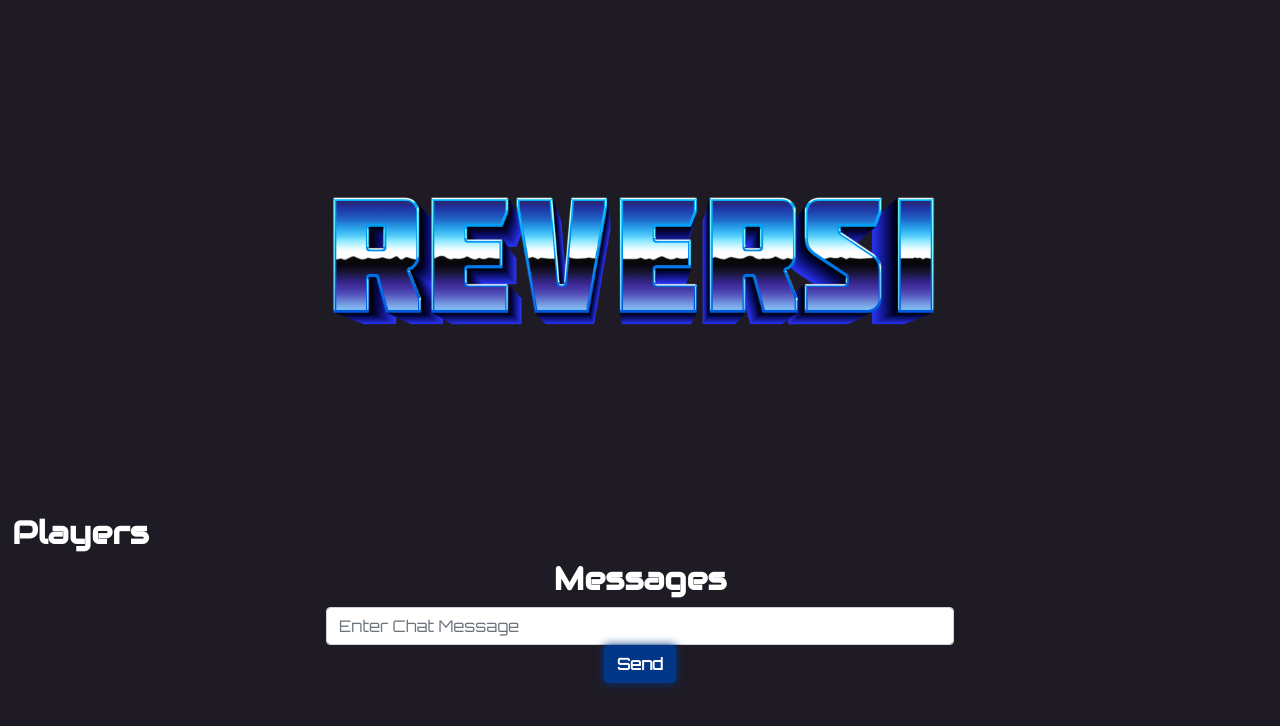
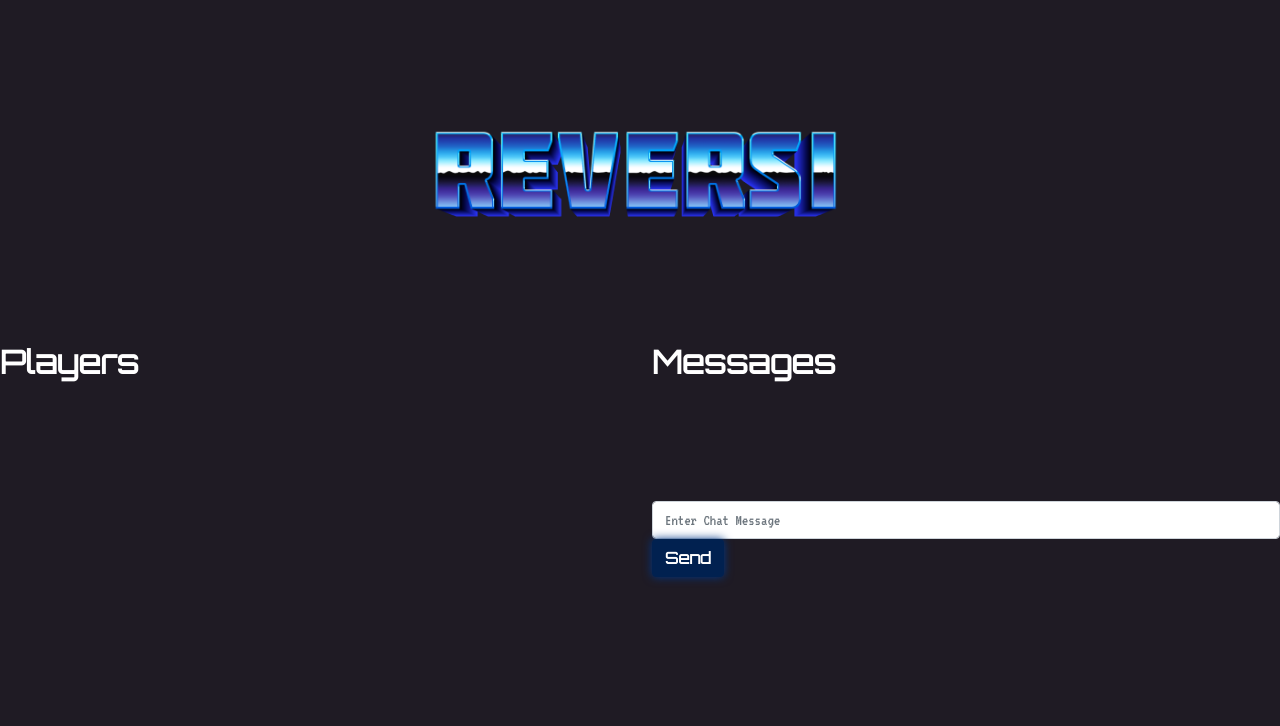
Before and after one commit to LeviticusNelson/node-js-app, a website: page public/lobby.html in a window 1280 px wide. Drawn offline with nearby package versions, Linux system fonts and the light colour scheme; no server answers.

Commit message:
Added new styling and added info in the about page

```diff
--- a/public/assets/css/main.css
+++ b/public/assets/css/main.css
@@ -1,13 +1,13 @@
 @import url('https://fonts.googleapis.com/css2?family=Orbitron&display=swap');
-@import url('https://fonts.googleapis.com/css2?family=Audiowide&display=swap');
+@import url('https://fonts.googleapis.com/css2?family=VT323&display=swap');
 
 body {
     background-color: #1F1B24;
     color: white;
 }
 
-img {
-    max-width: 60%;
+#top-splash {
+    max-width: 40%;
     height: auto;
     object-fit: cover;
 }
@@ -17,14 +17,21 @@ img {
     max-width: 65%;
 }
 
-h2{
-    font-family: 'Audiowide', cursive;
+h1, h3, p{
+    font-family: 'VT323', monospace;
+    font-weight: 600;
+    color: #00FF41;
+}
+
+input, #blacksum, #whitesum {
+    font-family: 'VT323', monospace;
     font-weight: 600;
 }
 
-.btn, input, h3, p{
+h2,.btn{
     font-family: 'Orbitron', sans-serif;
     font-weight: 600;
+    box-shadow: 0 0 10px inherit;
 }
 
 a.btn-info:link {
@@ -39,15 +46,21 @@ a.btn-info:hover {
     border-color: #34b0b3;
 }
 
-a.btn-secondary,button.btn-secondary {
+a.btn-secondary,button.btn-secondary,a.btn.btn-secondary{
     background-color: #023788;
     border-color: #023788;
     box-shadow: 0 0 10px #023788;
 }
 
-a.btn-secondary, button.btn-secondary:hover {
+a.btn-secondary, button.btn-secondary,a.btn.btn-secondary:hover {
     background-color: #012150;
     border-color: #012150;
+}
+
+#messages {
+    min-height: 7em;
+    max-height: 7em;
+    overflow-y: auto;
 }
 
 table#game_board td{
--- a/public/js/main.js
+++ b/public/js/main.js
@@ -200,6 +200,7 @@ function send_message(){
     payload.message = $('#send_message_holder').val();
     console.log('*** Client Log Message: \'send_message\' payload: ' + JSON.stringify(payload));
     socket.emit('send_message', payload);
+    $('#send_message_holder').val("");
 }
 
 socket.on('send_message_response', function(payload) {
@@ -211,7 +212,8 @@ socket.on('send_message_response', function(payload) {
     var newNode = $(newHTML);
     newNode.hide();
     $('#messages').append(newNode);
-    newNode.slideDown(1000);
+    newNode.show();
+    $('#messages').scrollTop(10000000000);
 });
 
 function makeInviteButton(socket_id){
@@ -255,7 +257,7 @@ $(function() {
     console.log('*** Client Log Message: \'join_room\' payload: ' + JSON.stringify(payload));
     socket.emit('join_room', payload);
 
-    $('#quit').append('<a href="lobby.html?username='+username+'" class="btn btn-secondary active" role="button" aria-pressed="true">Quit</a>')
+    $('#quit').append('<a href="lobby.html?username='+username+'" class="btn btn-danger" role="button" aria-pressed="true">Quit</a>')
 });
 
 var old_board = [
--- a/public/lobby.html
+++ b/public/lobby.html
@@ -11,33 +11,40 @@
    </head>
    <body>
       <div class="container-fluid text-center">
+         <a href='index.html'>
+           <img class='img-fuild' src="assets/images/top-splash.png" alt="Reversi logo" id='top-splash'/>
+         </a>
+      </div>
          <div class="row">
-            <div class="col">
-               <img class='img-fuild' src="assets/images/top-splash.png" alt="Reversi logo" id='top-splash'/>
-               <div class="row align-items-end" id='players'>
+
+               <div class="col" id='players'>
                   <div class="col-1 text-right">
                      <h2>Players</h2>
                   </div>
-                  <div class="col-3">
+               </div>
+               <div class="col float-right align-items-end" style='max-height: 100vh;'>
+                     <h2>Messages</h2>
+                     <div id='messages'></div>
+                  <div class='form-inline align-items-center'>
+                     <form onsubmit="send_message(); return false;" class="form-inline">
+                        <div class='col-auto'>
+                           <div class="form-group">
+                              <label for='send_message_holder' class='col-form-label sr-only d-none'>Enter Your Chat Message</label>
+                              <input class='form-control' type='text' value='' id='send_message_holder' placeholder="Enter Chat Message"/>
+                           </div>
+                        </div>
+                        <div class="col-auto">
+                           <button class="btn btn-default btn-secondary">Send</button>
+                        </div>
+                     </form>
                   </div>
                </div>
-               <h2>Messages</h2>
-               <div id='messages'>
-               </div>
+         </div>
+         <div class="row float-end">
+            <div class="col">
+
             </div>
          </div>
-         <div class="row">
-            <div class="col">
-               <form onsubmit="send_message(); return false;" class="form-inline">
-                  <div class="form-group">
-                     <label for='send_message_holder' class='col-form-label sr-only d-none'>Enter Your Chat Message</label>
-                     <input class='form-control mx-auto w-50' type='text' value='' id='send_message_holder' placeholder="Enter Chat Message"/>
-                  </div>
-                  <button class="btn btn-default btn-secondary">Send</button>
-               </form>
-            </div>
-         </div>
-      </div>
       <script src="https://cdn.jsdelivr.net/npm/bootstrap@5.0.0-beta2/dist/js/bootstrap.bundle.min.js" integrity="sha384-b5kHyXgcpbZJO/tY9Ul7kGkf1S0CWuKcCD38l8YkeH8z8QjE0GmW1gYU5S9FOnJ0" crossorigin="anonymous"></script>
       <script src="https://code.jquery.com/jquery-3.6.0.min.js" integrity="sha384-vtXRMe3mGCbOeY7l30aIg8H9p3GdeSe4IFlP6G8JMa7o7lXvnz3GFKzPxzJdPfGK" crossorigin="anonymous"></script>
       <script src="https://cdnjs.cloudflare.com/ajax/libs/socket.io/3.1.3/socket.io.js" integrity="sha512-2RDFHqfLZW8IhPRvQYmK9bTLfj/hddxGXQAred2wNZGkrKQkLGj8RCkXfRJPHlDerdHHIzTFaahq4s/P4V6Qig==" crossorigin="anonymous"></script>
```
Also changed, not shown: public/about.html (+11 -6 lines), public/game.html (+18 -9 lines).
